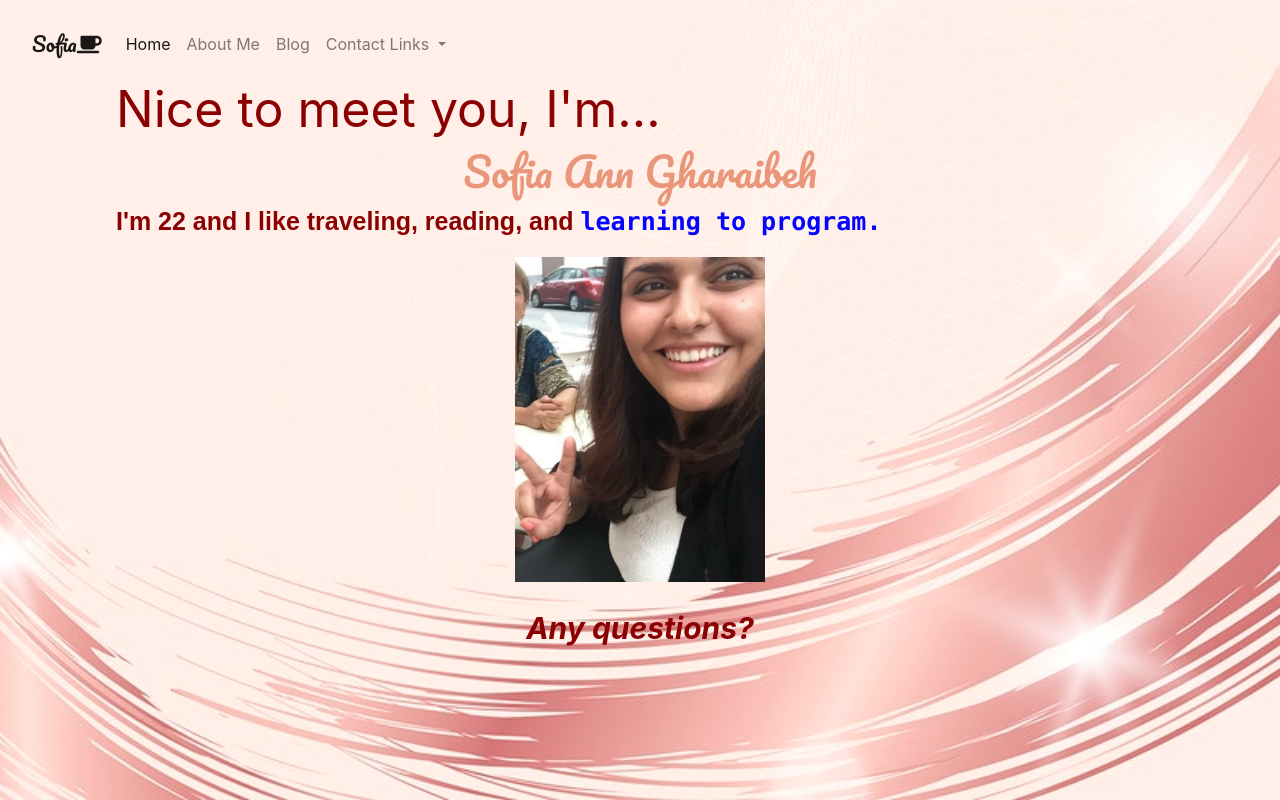
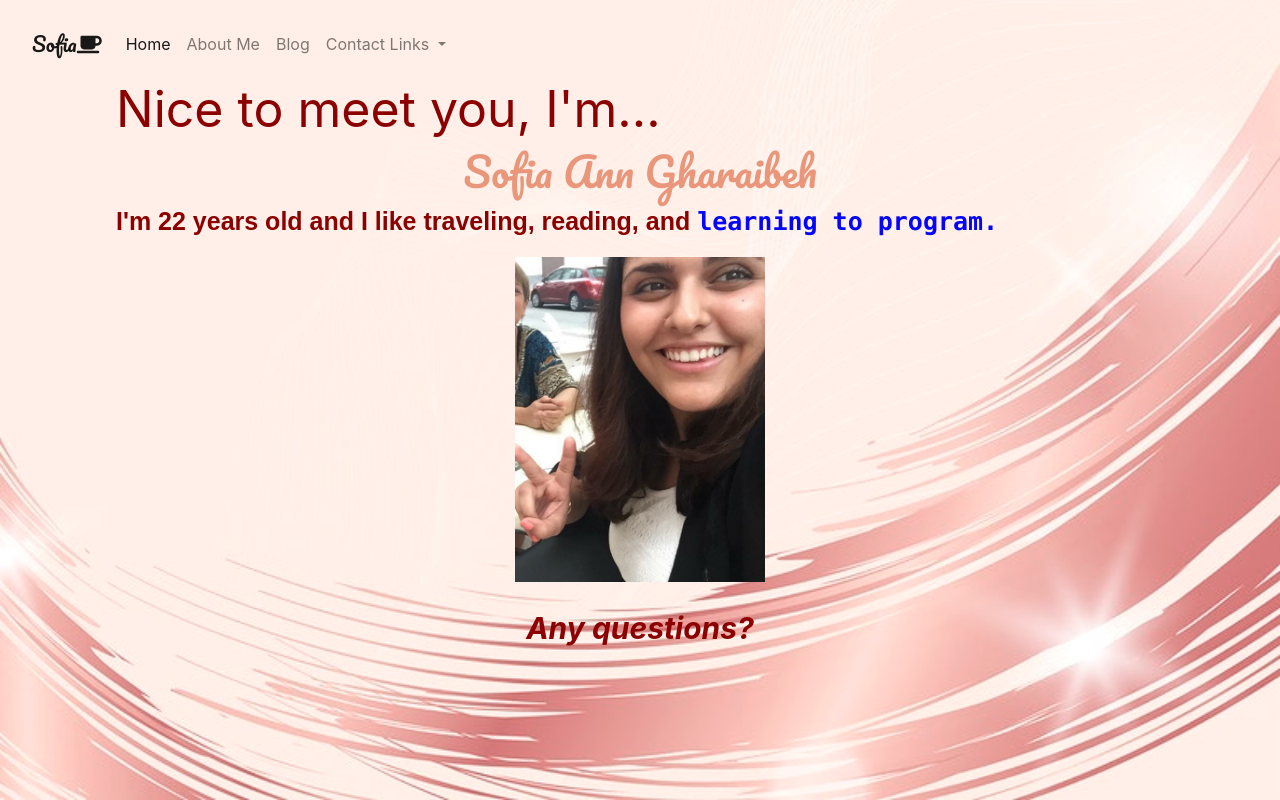
Before and after one commit to sgharai/TTS-Stuff, a plain HTML site: page index.html in a window 1280 px wide. Drawn offline with nearby package versions, Linux system fonts and the light colour scheme.

Commit message:
adds years old

```diff
--- a/index.html
+++ b/index.html
@@ -48,7 +48,7 @@
       </nav>
     <header>Nice to meet you, I'm...</header>
     <h1>Sofia Ann Gharaibeh</h1>
-    <p>I'm 22 and I like traveling, reading, and <span class="learning">learning to program.</span></p>
+    <p>I'm 22 years old and I like traveling, reading, and <span class="learning">learning to program.</span></p>
     <img src="casualselfie.jpg">
     <br>
     <footer>Any questions?</footer>
```
